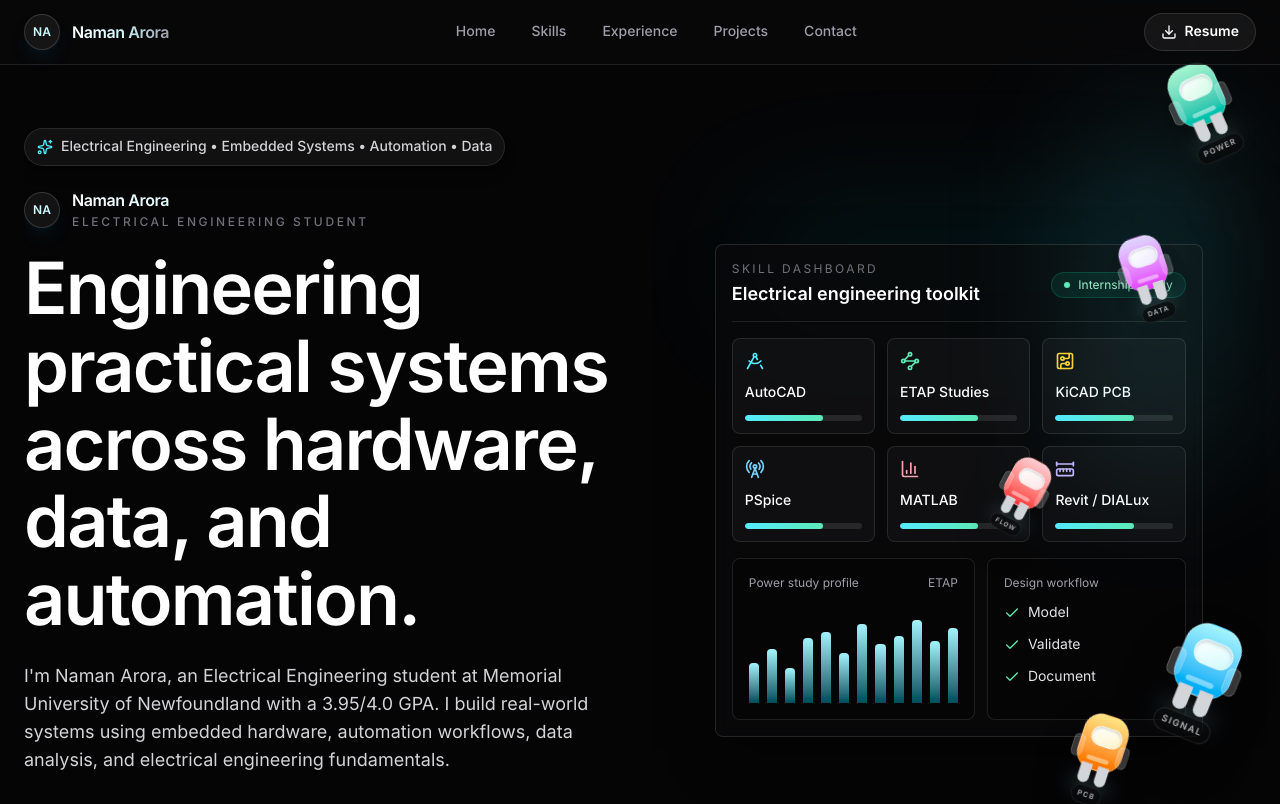
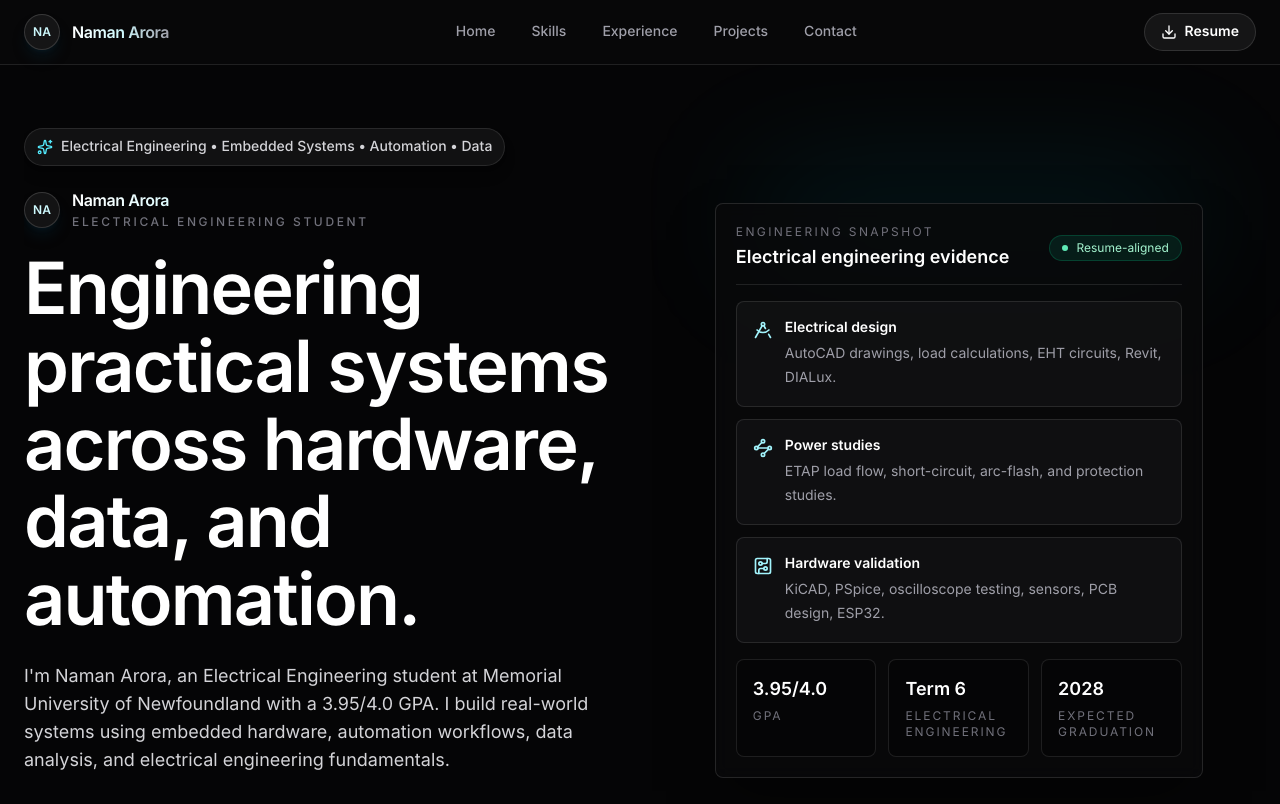
Before and after one commit to naman8857/naman8857.github.io, a Next.js app: page / in a window 1280 px wide. Shown: the top 804 px of the page. Built offline with nearby package versions, Linux system fonts and the light colour scheme.

Commit message:
Polish portfolio hero evidence card

```diff
--- a/app/page.tsx
+++ b/app/page.tsx
@@ -1,7 +1,7 @@
 'use client';
 
 import Image from 'next/image';
-import { motion, useScroll, useSpring, useTransform } from 'framer-motion';
+import { motion } from 'framer-motion';
 import {
   ArrowRight,
   BarChart3,
@@ -19,7 +19,6 @@ import {
   PanelsTopLeft,
   RadioTower,
   Route,
-  RulerDimensionLine,
   Sparkles,
   Thermometer,
   Waypoints,
@@ -310,134 +309,23 @@ function PremiumName({ compact = false }: { compact?: boolean }) {
   );
 }
 
-function RobotCrew() {
-  const { scrollYProgress } = useScroll();
-  const signalY = useSpring(useTransform(scrollYProgress, [0, 1], [92, 610]), { stiffness: 70, damping: 18 });
-  const signalX = useSpring(useTransform(scrollYProgress, [0, 0.45, 1], [0, -64, -14]), { stiffness: 70, damping: 18 });
-  const signalRotate = useSpring(useTransform(scrollYProgress, [0, 1], [-8, 22]), { stiffness: 80, damping: 18 });
-
-  const powerY = useSpring(useTransform(scrollYProgress, [0, 1], [190, 42]), { stiffness: 70, damping: 18 });
-  const powerX = useSpring(useTransform(scrollYProgress, [0, 0.5, 1], [-8, -92, -22]), { stiffness: 70, damping: 18 });
-  const powerRotate = useSpring(useTransform(scrollYProgress, [0, 1], [10, -24]), { stiffness: 80, damping: 18 });
-
-  const pcbY = useSpring(useTransform(scrollYProgress, [0, 1], [315, 690]), { stiffness: 70, damping: 18 });
-  const pcbX = useSpring(useTransform(scrollYProgress, [0, 0.55, 1], [-126, -34, -118]), { stiffness: 70, damping: 18 });
-  const pcbRotate = useSpring(useTransform(scrollYProgress, [0, 1], [-16, 18]), { stiffness: 80, damping: 18 });
-
-  const dataY = useSpring(useTransform(scrollYProgress, [0, 1], [470, 210]), { stiffness: 70, damping: 18 });
-  const dataX = useSpring(useTransform(scrollYProgress, [0, 0.5, 1], [-46, -150, -76]), { stiffness: 70, damping: 18 });
-  const dataRotate = useSpring(useTransform(scrollYProgress, [0, 1], [14, -18]), { stiffness: 80, damping: 18 });
-
-  const flowY = useSpring(useTransform(scrollYProgress, [0, 1], [34, 430]), { stiffness: 70, damping: 18 });
-  const flowX = useSpring(useTransform(scrollYProgress, [0, 0.5, 1], [-176, -112, -194]), { stiffness: 70, damping: 18 });
-  const flowRotate = useSpring(useTransform(scrollYProgress, [0, 1], [-4, 28]), { stiffness: 80, damping: 18 });
-
-  const bots = [
+function DashboardVisual() {
+  const capabilities = [
     {
-      name: 'Signal',
-      x: signalX,
-      y: signalY,
-      rotate: signalRotate,
-      body: 'from-cyan-200 to-sky-500',
-      visor: 'from-white to-cyan-100',
-      delay: 0,
-      scale: 0.92,
+      title: 'Electrical design',
+      detail: 'AutoCAD drawings, load calculations, EHT circuits, Revit, DIALux.',
+      icon: DraftingCompass,
     },
     {
-      name: 'Power',
-      x: powerX,
-      y: powerY,
-      rotate: powerRotate,
-      body: 'from-emerald-200 to-teal-500',
-      visor: 'from-white to-emerald-100',
-      delay: 0.25,
-      scale: 0.78,
+      title: 'Power studies',
+      detail: 'ETAP load flow, short-circuit, arc-flash, and protection studies.',
+      icon: Waypoints,
     },
     {
-      name: 'PCB',
-      x: pcbX,
-      y: pcbY,
-      rotate: pcbRotate,
-      body: 'from-amber-200 to-orange-500',
-      visor: 'from-white to-amber-100',
-      delay: 0.5,
-      scale: 0.72,
+      title: 'Hardware validation',
+      detail: 'KiCAD, PSpice, oscilloscope testing, sensors, PCB design, ESP32.',
+      icon: CircuitBoard,
     },
-    {
-      name: 'Data',
-      x: dataX,
-      y: dataY,
-      rotate: dataRotate,
-      body: 'from-violet-200 to-fuchsia-500',
-      visor: 'from-white to-violet-100',
-      delay: 0.75,
-      scale: 0.68,
-    },
-    {
-      name: 'Flow',
-      x: flowX,
-      y: flowY,
-      rotate: flowRotate,
-      body: 'from-rose-200 to-red-500',
-      visor: 'from-white to-rose-100',
-      delay: 1,
-      scale: 0.62,
-    },
-  ];
-
-  return (
-    <div
-      aria-hidden="true"
-      className="pointer-events-none fixed inset-y-0 right-0 z-20 hidden w-60 overflow-visible lg:block xl:w-72"
-    >
-      <div className="absolute right-8 top-24 h-96 w-44 rounded-full bg-cyan-300/10 blur-3xl" />
-      {bots.map((bot) => (
-        <motion.div
-          key={bot.name}
-          style={{ x: bot.x, y: bot.y, rotate: bot.rotate, scale: bot.scale }}
-          className="absolute right-5 top-0"
-        >
-          <motion.div
-            animate={{ y: [0, -7, 0] }}
-            transition={{
-              duration: 3.2,
-              repeat: Infinity,
-              ease: 'easeInOut',
-              delay: bot.delay,
-            }}
-            className="relative h-28 w-20 drop-shadow-2xl"
-          >
-            <div
-              className={`absolute inset-x-2 top-3 h-20 rounded-[1.6rem] border border-white/30 bg-gradient-to-b ${bot.body} shadow-2xl shadow-black/35`}
-            >
-              <div
-                className={`absolute left-3 top-4 h-7 w-11 rounded-full border border-white/60 bg-gradient-to-br ${bot.visor} shadow-inner shadow-cyan-950/20`}
-              />
-              <div className="absolute bottom-3 left-1/2 h-1.5 w-8 -translate-x-1/2 rounded-full bg-white/45" />
-            </div>
-            <div className="absolute left-0 top-12 h-8 w-4 rounded-full border border-white/20 bg-white/20" />
-            <div className="absolute right-0 top-12 h-8 w-4 rounded-full border border-white/20 bg-white/20" />
-            <div className="absolute bottom-0 left-5 h-7 w-4 rounded-b-xl bg-zinc-300" />
-            <div className="absolute bottom-0 right-5 h-7 w-4 rounded-b-xl bg-zinc-300" />
-            <div className="absolute -bottom-2 left-1/2 h-3 w-14 -translate-x-1/2 rounded-full bg-cyan-200/25 blur-md" />
-            <span className="absolute -bottom-7 left-1/2 -translate-x-1/2 rounded-full border border-white/10 bg-zinc-950/70 px-2 py-1 text-[10px] font-semibold uppercase tracking-[0.16em] text-white/70">
-              {bot.name}
-            </span>
-          </motion.div>
-        </motion.div>
-      ))}
-    </div>
-  );
-}
-
-function DashboardVisual() {
-  const nodes = [
-    { label: 'AutoCAD', icon: DraftingCompass, tone: 'text-cyan-300' },
-    { label: 'ETAP Studies', icon: Waypoints, tone: 'text-emerald-300' },
-    { label: 'KiCAD PCB', icon: CircuitBoard, tone: 'text-amber-300' },
-    { label: 'PSpice', icon: RadioTower, tone: 'text-sky-300' },
-    { label: 'MATLAB', icon: BarChart3, tone: 'text-rose-300' },
-    { label: 'Revit / DIALux', icon: RulerDimensionLine, tone: 'text-violet-300' },
   ];
 
   return (
@@ -448,63 +336,49 @@ function DashboardVisual() {
       className="relative mx-auto w-full max-w-[340px] overflow-hidden min-[390px]:max-w-[350px] sm:max-w-[520px] lg:overflow-visible lg:pr-8"
     >
       <div className="absolute inset-x-8 -top-8 h-24 rounded-full bg-cyan-400/10 blur-3xl" />
-      <div className="relative overflow-hidden rounded-lg border border-white/12 bg-zinc-950/80 p-3 shadow-2xl shadow-black/50 backdrop-blur sm:p-4">
+      <div className="relative overflow-hidden rounded-lg border border-white/12 bg-zinc-950/80 p-4 shadow-2xl shadow-black/50 backdrop-blur sm:p-5">
         <div className="mb-4 flex flex-col gap-3 border-b border-white/10 pb-3 sm:flex-row sm:items-center sm:justify-between">
           <div>
-            <p className="text-xs uppercase tracking-[0.2em] text-zinc-500">Skill dashboard</p>
-            <h3 className="mt-1 text-lg font-semibold text-white">Electrical engineering toolkit</h3>
+            <p className="text-xs uppercase tracking-[0.2em] text-zinc-500">Engineering snapshot</p>
+            <h3 className="mt-1 text-lg font-semibold text-white">Electrical engineering evidence</h3>
           </div>
           <div className="flex w-fit items-center gap-2 rounded-full border border-emerald-400/20 bg-emerald-400/10 px-3 py-1 text-xs text-emerald-200">
             <span className="h-1.5 w-1.5 rounded-full bg-emerald-300" />
-            Internship-ready
+            Resume-aligned
           </div>
         </div>
 
-        <div className="grid grid-cols-1 gap-3 sm:grid-cols-3">
-          {nodes.map((node) => {
-            const Icon = node.icon;
+        <div className="grid gap-3">
+          {capabilities.map((item) => {
+            const Icon = item.icon;
             return (
               <div
-                key={node.label}
-                className="rounded-lg border border-white/10 bg-white/[0.035] p-3"
+                key={item.title}
+                className="rounded-lg border border-white/10 bg-white/[0.035] p-4"
               >
-                <Icon className={`mb-3 h-5 w-5 ${node.tone}`} />
-                <p className="text-sm font-medium text-white">{node.label}</p>
-                <div className="mt-3 h-1.5 overflow-hidden rounded-full bg-white/10">
-                  <div className="h-full w-2/3 rounded-full bg-gradient-to-r from-cyan-300 to-emerald-300" />
+                <div className="flex gap-3">
+                  <Icon className="mt-0.5 h-5 w-5 shrink-0 text-cyan-200" />
+                  <div>
+                    <p className="text-sm font-semibold text-white">{item.title}</p>
+                    <p className="mt-1 text-sm leading-6 text-zinc-400">{item.detail}</p>
+                  </div>
                 </div>
               </div>
             );
           })}
         </div>
 
-        <div className="mt-4 grid gap-3 md:grid-cols-[1.1fr_0.9fr]">
-          <div className="rounded-lg border border-white/10 bg-black/25 p-4">
-            <div className="mb-4 flex items-center justify-between text-xs text-zinc-400">
-              <span>Power study profile</span>
-              <span>ETAP</span>
+        <div className="mt-4 grid gap-3 sm:grid-cols-3">
+          {[
+            ['3.95/4.0', 'GPA'],
+            ['Term 6', 'Electrical Engineering'],
+            ['2028', 'Expected graduation'],
+          ].map(([value, label]) => (
+            <div key={label} className="rounded-lg border border-white/10 bg-black/25 p-4">
+              <p className="text-lg font-semibold text-white">{value}</p>
+              <p className="mt-1 text-xs uppercase tracking-[0.16em] text-zinc-500">{label}</p>
             </div>
-            <div className="flex h-24 items-end gap-2">
-              {[42, 56, 36, 68, 74, 52, 82, 61, 70, 86, 64, 78].map((height, index) => (
-                <span
-                  key={index}
-                  className="flex-1 rounded-t bg-gradient-to-t from-cyan-500/40 to-cyan-200"
-                  style={{ height: `${height}%` }}
-                />
-              ))}
-            </div>
-          </div>
-          <div className="rounded-lg border border-white/10 bg-black/25 p-4">
-            <p className="text-xs text-zinc-400">Design workflow</p>
-            <div className="mt-3 space-y-3 text-sm">
-              {['Model', 'Validate', 'Document'].map((step) => (
-                <div key={step} className="flex items-center gap-2 text-zinc-200">
-                  <Check className="h-4 w-4 text-emerald-300" />
-                  {step}
-                </div>
-              ))}
-            </div>
-          </div>
+          ))}
         </div>
       </div>
     </motion.div>
@@ -515,8 +389,6 @@ export default function Home() {
   return (
     <main className="min-h-screen overflow-x-hidden bg-[#050506] text-white">
       <div className="pointer-events-none fixed inset-0 -z-10 bg-[radial-gradient(circle_at_50%_-10%,rgba(56,189,248,0.18),transparent_32%),radial-gradient(circle_at_82%_18%,rgba(16,185,129,0.12),transparent_28%),linear-gradient(180deg,#050506_0%,#09090b_45%,#050506_100%)]" />
-      <RobotCrew />
-
       <nav className="fixed left-0 right-0 top-0 z-50 border-b border-white/10 bg-zinc-950/70 backdrop-blur-xl">
         <div className="mx-auto flex h-16 max-w-7xl items-center justify-between px-4 sm:px-6">
           <a href="#home" className="text-sm sm:text-base" aria-label="Naman Arora home">
```
Also changed, not shown: .openai/hosting.json (added).
